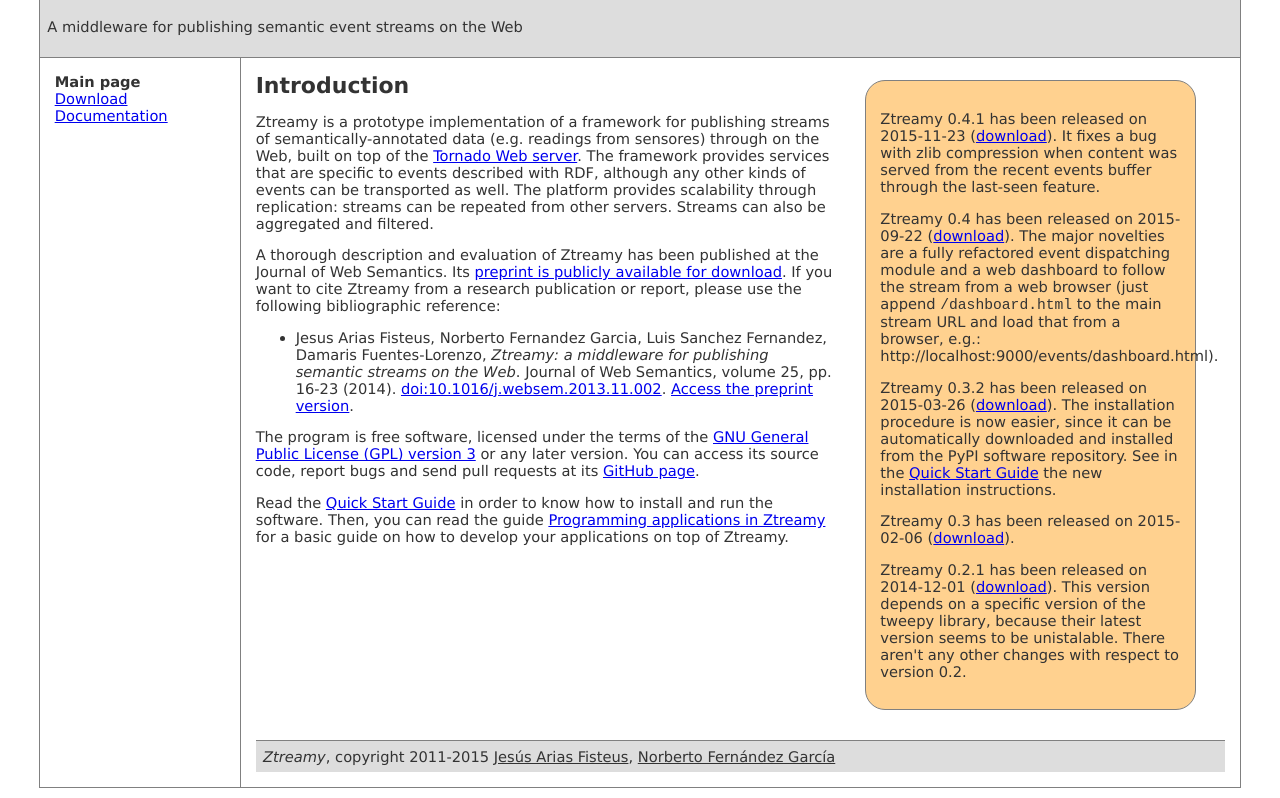
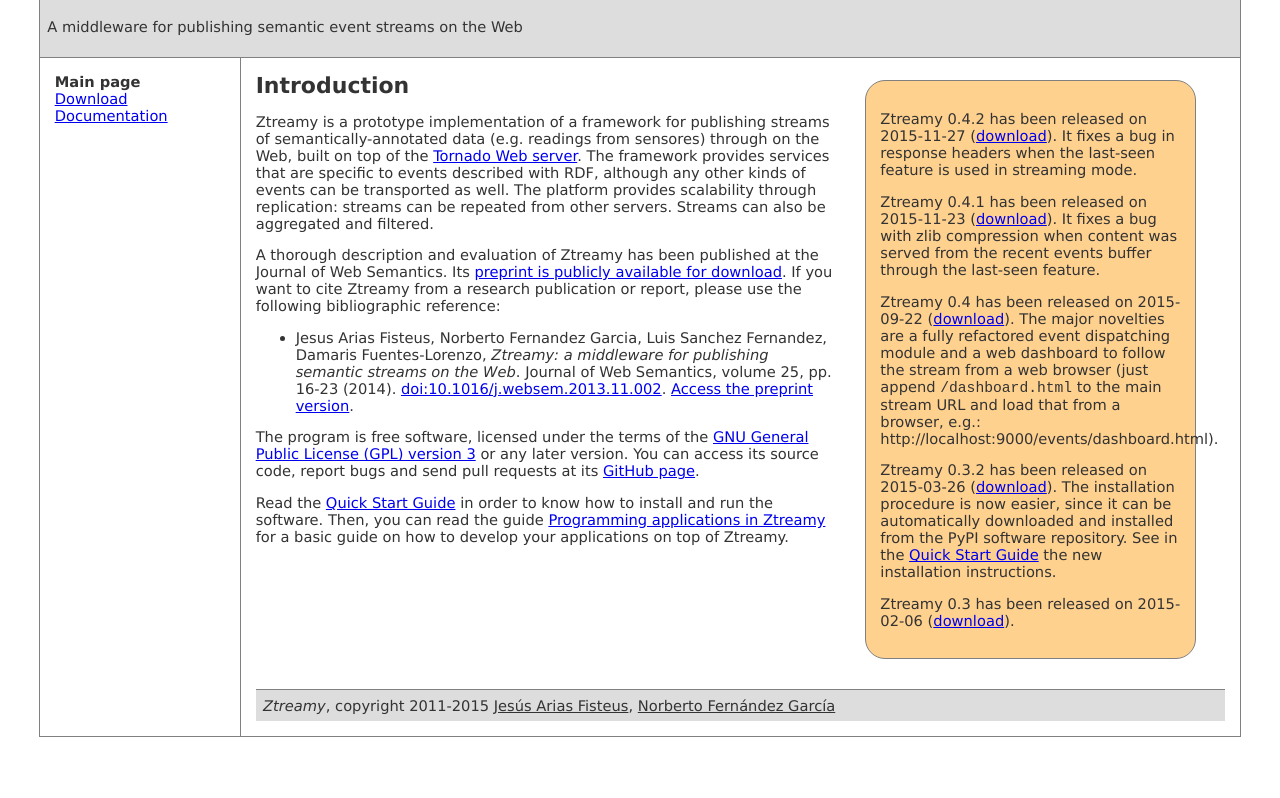
Before and after one commit to jfisteus/ztreamy, a plain HTML site: page index.html in a window 1280 px wide. Shown: the part 81-879 px from the top of the page. After the commit the page ends 828 px from the top, so only its background shows below. Drawn offline with Linux system fonts and the light colour scheme.

Commit message:
Announce release 0.4.2

```diff
--- a/index.html
+++ b/index.html
@@ -27,6 +27,12 @@
 
         <div class="news">
           <p>
+            Ztreamy 0.4.2 has been released on 2015-11-27
+            (<a href="download/">download</a>).
+            It fixes a bug in response headers
+            when the last-seen feature is used in streaming mode.
+          </p>
+          <p>
             Ztreamy 0.4.1 has been released on 2015-11-23
             (<a href="download/">download</a>).
             It fixes a bug with zlib compression when content
@@ -55,15 +61,6 @@
           <p>
             Ztreamy 0.3 has been released on 2015-02-06
             (<a href="download/">download</a>).
-          <p>
-          <p>
-            Ztreamy 0.2.1 has been released on 2014-12-01
-            (<a href="download/">download</a>).
-            This version depends on a specific version
-            of the tweepy library, because their latest
-            version seems to be unistalable.
-            There aren't any other changes
-            with respect to version 0.2.
           </p>
         </div>
 
```
